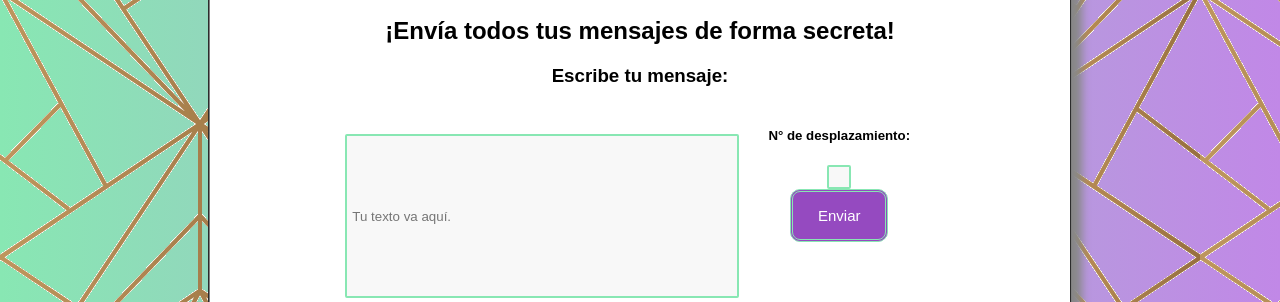
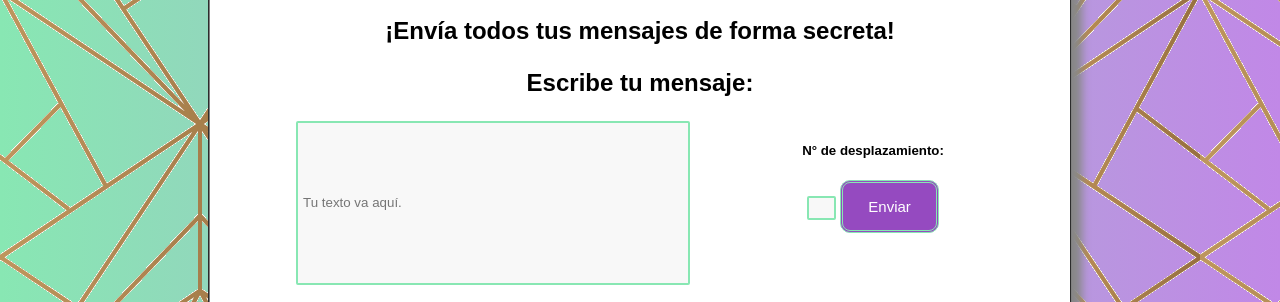
Before and after one commit to Carolinadelb/estructura, a plain HTML site: page index.html in a window 1280 px wide. Shown: the part 476-778 px from the top of the page. Drawn offline with Linux system fonts and the light colour scheme; a script that the page names is missing.

Commit message:
cambios en el favicon

```diff
--- a/assets/css/style.css
+++ b/assets/css/style.css
@@ -26,8 +26,8 @@ body {
 .res {
     color: rebeccapurple;
     font-size: 20px;
-    font-family: Impact, Haettenschweiler, 'Arial Narrow Bold', sans-serif
-}
+    font-family: Impact, Haettenschweiler, 'Arial Narrow Bold', sans-serif;
+    }
 
 #btn-send1 {
     background-color: rgb(149, 74, 192);
@@ -98,7 +98,7 @@ body {
 }
 
 .mov {
-    display: inline-block;
+    float: right;
 }
 
 #des {
@@ -112,6 +112,10 @@ body {
     display: inline-block;
 }
 
+h3 {
+    font-size: 3.0vh;
+}
+
 /*Responsive
 
 @media only screen and (max-width: 1280px) and (min-width:) */
--- a/index.html
+++ b/index.html
@@ -4,6 +4,7 @@
   <meta charset="utf-8">
   <meta name="viewport" content="width=device-width, initial-scale=1.0">
   <title>Caesar Cipher</title>
+  <link rel= "shorcut icon" type="png" href="../estructura/assets/img/caesarlogo.png">
   <link rel="stylesheet" href="assets/css/style.css" />
   <link href="https://fonts.googleapis.com/css?family=PT+Sans+Narrow" rel="stylesheet">
 </head>
@@ -27,10 +28,8 @@
      <section class = "mov">
      <h5>N° de desplazamiento: </h5>
      <input class = "n1" type= "text">
-     <section>
      <button id = "btn-send1">Enviar</button>
-    </section>
-    </section>
+     </section>
       <!-- respuesta que despues lo hago con pinnerhtml-->
      <p class = "res">Aquí va la respuesta</p>
 
```
